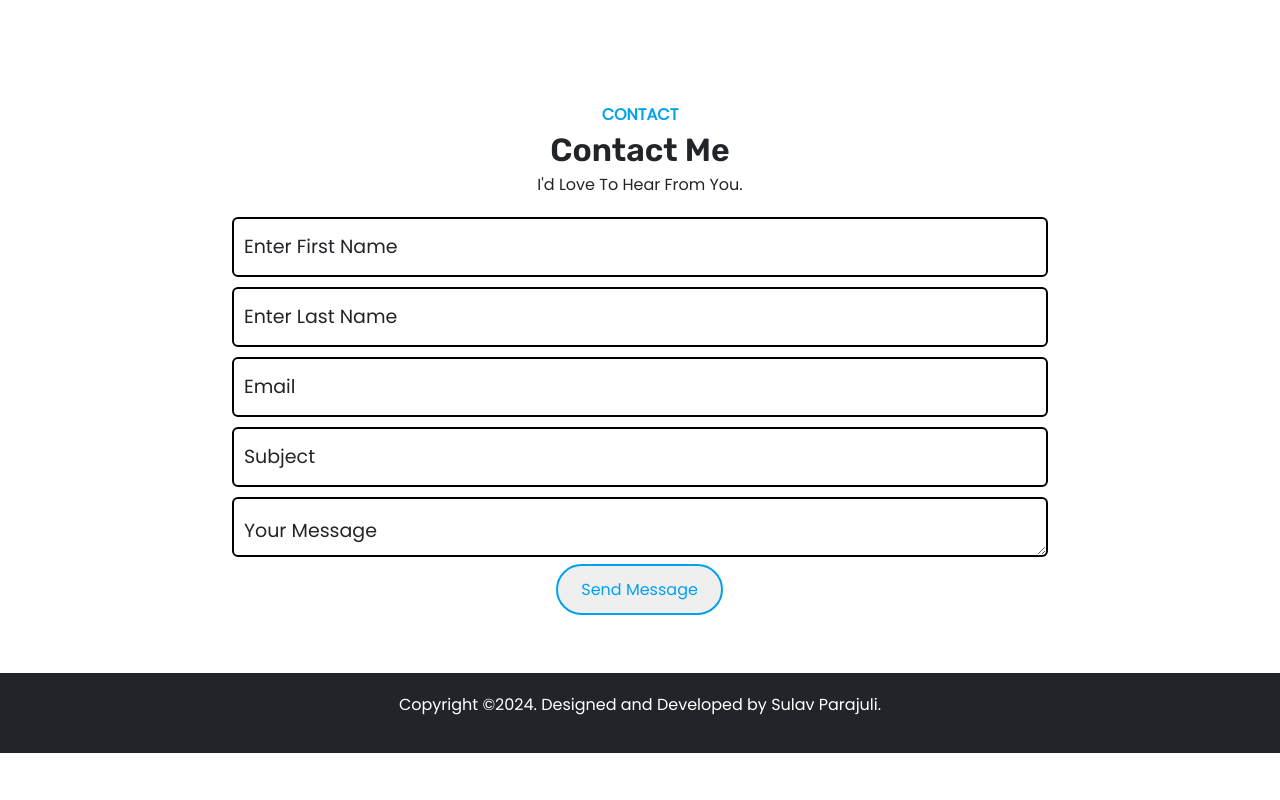
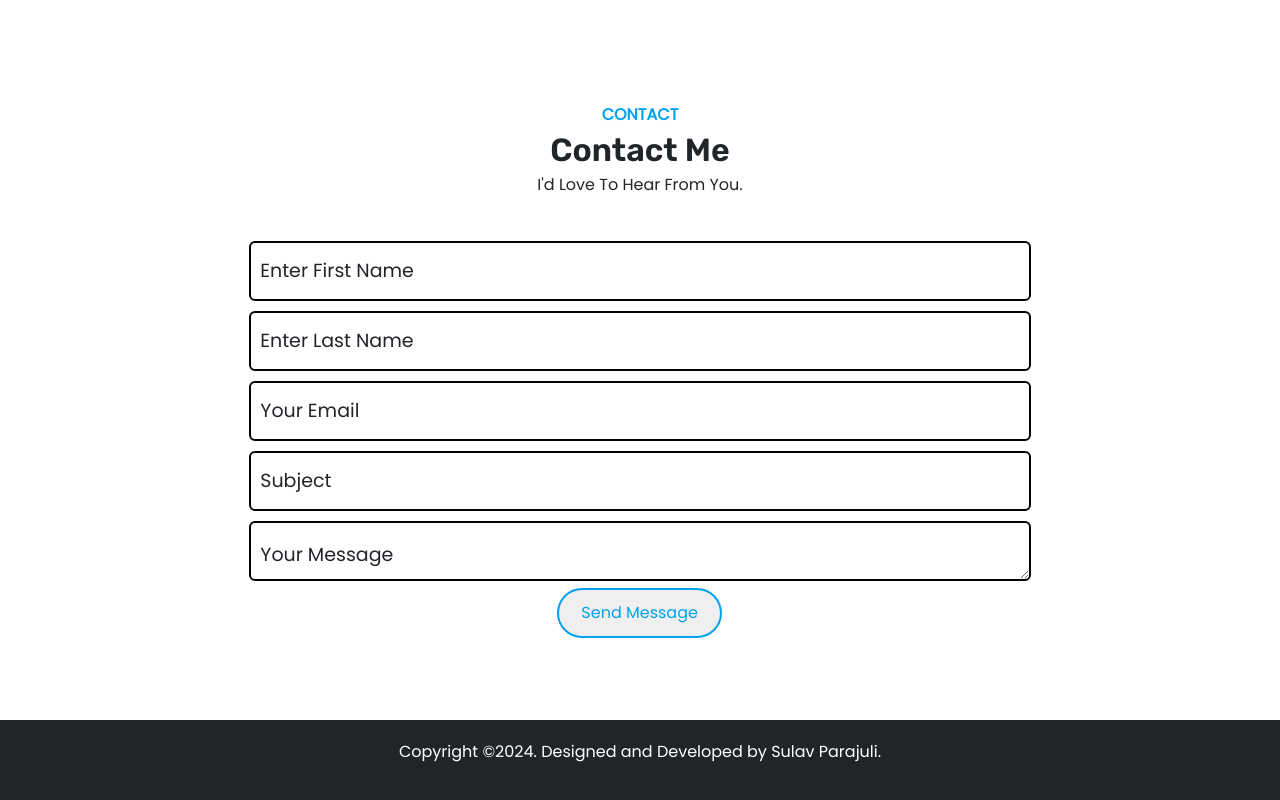
Before and after one commit to sulav-parajuli/MyWebsite, a plain HTML site: page index.html in a window 1280 px wide. Shown: the part 5726-6526 px from the top of the page. Before the commit the page ends 6479 px from the top, so only its background shows below. Drawn offline with nearby package versions, Linux system fonts and the light colour scheme; a web font is replaced by a local one.

Commit message:
form data

```diff
--- a/index.html
+++ b/index.html
@@ -914,26 +914,30 @@
           <!-- <br />Any valuable information between us
           must be safe. -->
         </p>
-        <form action="assets/forms/contact.php" method="post">
+        <form
+          onsubmit="handleFormSubmit(this); return false;"
+          role="form"
+          class="php-email-form p-3 p-md-4"
+        >
           <div class="form-controller">
-            <div class="input-field fname">
-              <input type="text" required />
+            <div class="input-field fname form-group">
+              <input type="text" name="fname" id="name" required />
               <label>Enter First Name</label>
             </div>
-            <div class="input-field lname">
-              <input type="text" required />
+            <div class="input-field lname form-group">
+              <input type="text" name="lname" id="name" required />
               <label>Enter Last Name</label>
             </div>
-            <div class="input-field email">
-              <input type="text" required />
-              <label>Email</label>
+            <div class="input-field email form-group">
+              <input type="email" name="email" id="email" required />
+              <label>Your Email</label>
             </div>
-            <div class="input-field sub">
-              <input type="text" required />
+            <div class="input-field sub form-group">
+              <input type="text" name="subject" id="subject" required />
               <label>Subject</label>
             </div>
-            <div class="input-field message">
-              <textarea required></textarea>
+            <div class="input-field message form-group">
+              <textarea name="message" rows="5" required></textarea>
               <label>Your Message</label>
             </div>
           </div>
@@ -961,6 +965,19 @@
         selector: ".glightbox",
       });
     </script>
+    <script>
+      function handleFormSubmit(form) {
+        const name = encodeURIComponent(
+          form.fname.value + " " + form.lname.value
+        );
+        const email = encodeURIComponent(form.email.value);
+        const message = encodeURIComponent(form.message.value);
+        const subject = encodeURIComponent(form.subject.value);
+        const body = `Name: ${name}%0AEmail: ${email}%0AMessage: ${message}`;
+        const mailtoLink = `mailto:mail@sulav-parajuli.com.np?subject=${subject}&body=${body}`;
+        window.location.href = mailtoLink;
+      }
+    </script>
   </body>
   <footer class="footer mt-auto py-3 bg-dark">
     <div>
```
Also changed, not shown: 1 other file.
